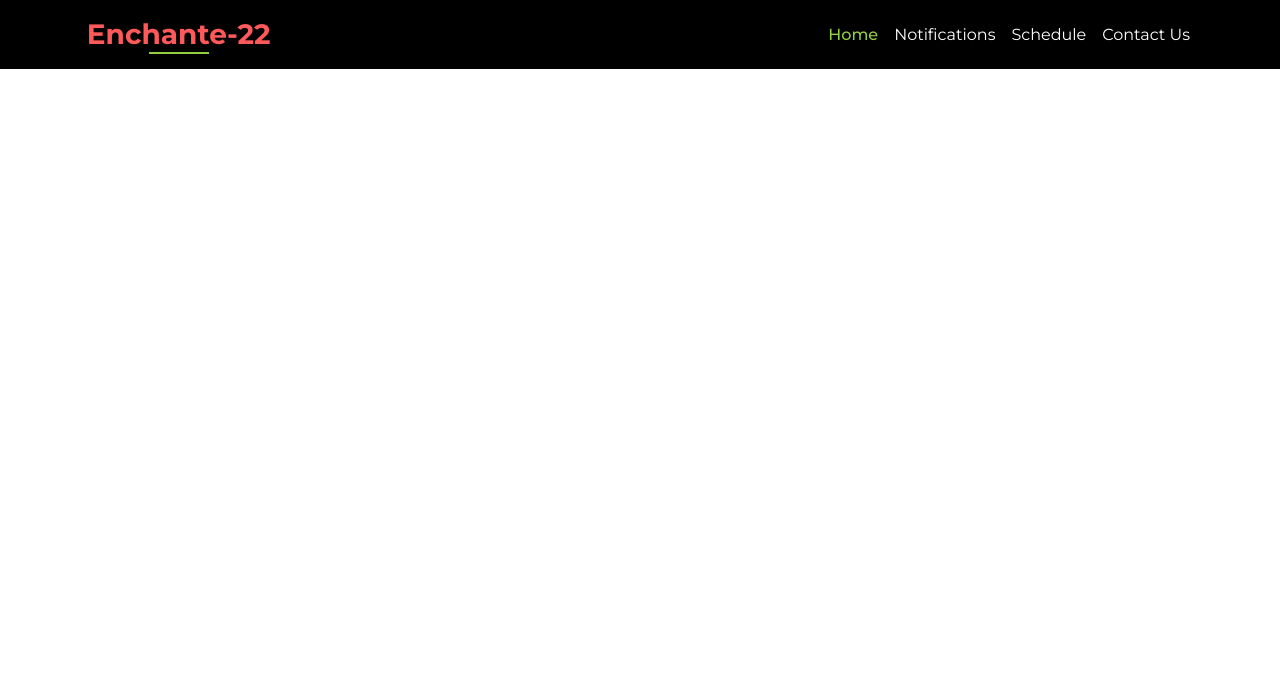
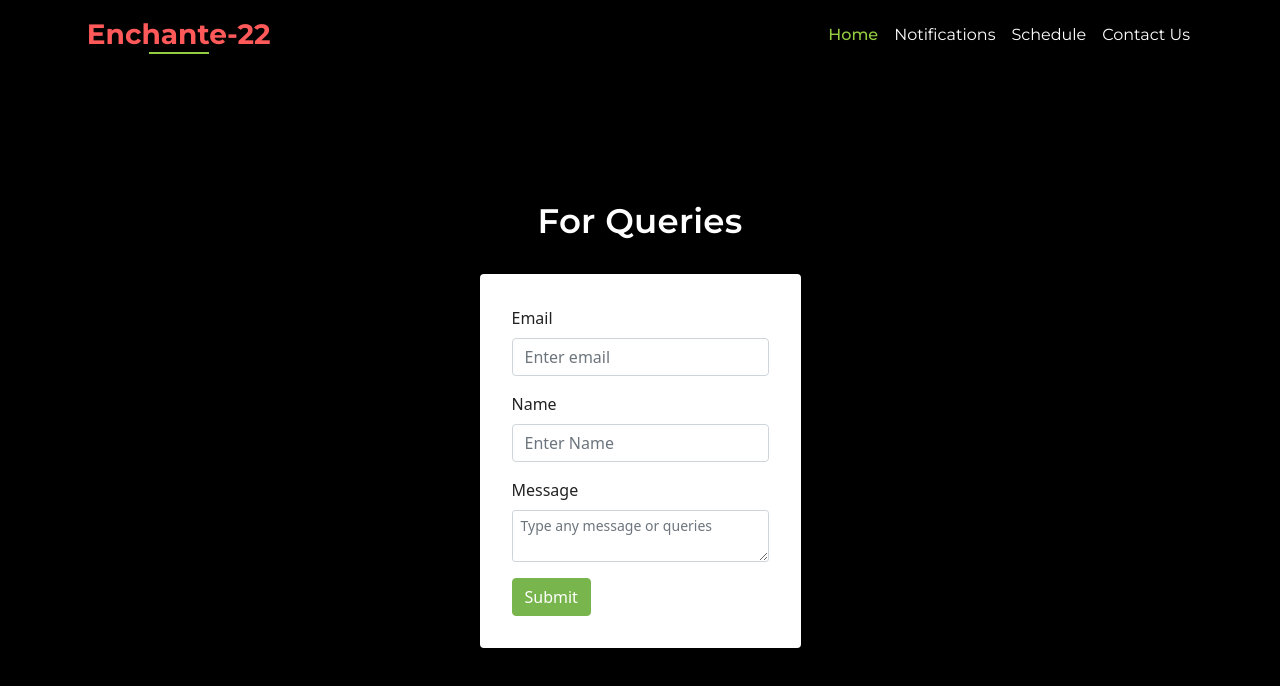
Before and after one commit to naveen8801/enchante-2022, a React (Create React App) app: page /contact in a window 1280 px wide. Shown: the top 686 px of the page. Built offline with nearby package versions, Linux system fonts and the light colour scheme.

Commit message:
added contact us page

```diff
--- a/src/App.js
+++ b/src/App.js
@@ -6,6 +6,7 @@
 import NavBar from './components/NavBar';
 import { useEffect } from 'react';
 import { useSelector, useDispatch } from 'react-redux';
+import ContactUs from './pages/ContactUs';
 function App() {
   const user = useSelector((state) => state.auth);
   return (
@@ -14,6 +15,7 @@
       <Routes>
         <Route exact path="/" element={<Home />} />
         <Route exact path="/login" element={<Login />} />
+        <Route exact path="/contact" element={<ContactUs />} />
         {user ? (
           <Route exact path="/admin-dashboard" element={<Admin />} />
         ) : null}
--- a/src/components/NavBar.js
+++ b/src/components/NavBar.js
@@ -2,6 +2,7 @@
 import { Navbar, Container, Nav } from 'react-bootstrap';
 import { makeStyles } from '@material-ui/core';
 import MenuIcon from '@material-ui/icons/Menu';
+import { Link } from 'react-router-dom';
 
 const useStyles = makeStyles(() => ({
   brand: {
@@ -62,18 +63,33 @@
               className={`${
                 curr === 0 ? classes.navLinkActive : classes.navLink
               }`}
-              href="/home"
             >
-              Home
+              <Link
+                className={`${
+                  curr === 0 ? classes.navLinkActive : classes.navLink
+                }`}
+                style={{ textDecoration: 'none' }}
+                to="/"
+              >
+                Home
+              </Link>
             </Nav.Link>
+
             <Nav.Link
               onClick={() => setCurr(1)}
               className={`${
                 curr === 1 ? classes.navLinkActive : classes.navLink
               }`}
-              href="#features"
             >
-              Notifications
+              <Link
+                className={`${
+                  curr === 1 ? classes.navLinkActive : classes.navLink
+                }`}
+                style={{ textDecoration: 'none' }}
+                to="/"
+              >
+                Notifications
+              </Link>
             </Nav.Link>
             <Nav.Link
               onClick={() => setCurr(2)}
@@ -81,7 +97,15 @@
                 curr === 2 ? classes.navLinkActive : classes.navLink
               }`}
             >
-              Schedule
+              <Link
+                className={`${
+                  curr === 2 ? classes.navLinkActive : classes.navLink
+                }`}
+                style={{ textDecoration: 'none' }}
+                to="/"
+              >
+                Schedule
+              </Link>
             </Nav.Link>
             <Nav.Link
               onClick={() => setCurr(3)}
@@ -89,7 +113,15 @@
                 curr === 3 ? classes.navLinkActive : classes.navLink
               }`}
             >
-              Contact Us
+              <Link
+                className={`${
+                  curr === 3 ? classes.navLinkActive : classes.navLink
+                }`}
+                style={{ textDecoration: 'none' }}
+                to="/contact"
+              >
+                Contact Us
+              </Link>
             </Nav.Link>
           </Nav>
         </Navbar.Collapse>
--- /dev/null
+++ b/src/pages/ContactUs.js
@@ -0,0 +1,123 @@
+import React, { useState, useEffect } from 'react';
+import { makeStyles, Typography, Card } from '@material-ui/core';
+import { Form, Button } from 'react-bootstrap';
+import { Alert } from '@material-ui/lab';
+
+const useStyles = makeStyles(() => ({
+  root: {
+    minHeight: '94vh',
+    display: 'flex',
+    justifyContent: 'center',
+    alignItems: 'center',
+    flexDirection: 'column',
+    marginTop: '3rem',
+    height: '100%',
+    position: 'relative',
+  },
+  contactHeading: {
+    fontFamily: 'Montserrat',
+    fontWeight: 600,
+    color: 'white',
+    marginBottom: '2rem',
+  },
+  btn: {
+    backgroundColor: '#78B64D!important',
+    borderColor: '#78B64D!important',
+  },
+}));
+
+function ContactUs() {
+  const [formData, setformData] = useState({
+    email: '',
+    name: '',
+    message: '',
+  });
+  const [error, seterror] = useState({ show: false, text: '' });
+  const classes = useStyles();
+
+  const handleOnClick = async () => {
+    seterror({ show: false, text: '' });
+    if (
+      formData.email.trim() === '' ||
+      formData.name.trim() === '' ||
+      formData.message.trim() === ''
+    ) {
+      seterror({ show: true, text: 'Fields can not be empty' });
+      return;
+    } else {
+      try {
+        // const res = await contact(formData);
+        // if (res.data.data.auth) {
+        //   seterror({ show: false, text: '' });
+        // } else {
+        //   seterror({ show: true, text: 'Invalid Details' });
+        //   return;
+        // }
+      } catch (err) {
+        console.log(err);
+        seterror({ show: true, text: 'Network Error' });
+      }
+    }
+  };
+  return (
+    <div className={classes.root}>
+      <Typography
+        className={classes.contactHeading}
+        align="center"
+        variant="h4"
+      >
+        For Queries
+      </Typography>
+      <Card style={{ width: '50%' }} style={{ padding: '2rem' }}>
+        <Form>
+          {error.show ? <Alert severity="error">{error.text}</Alert> : null}
+          <Form.Group className="mb-3" controlId="formBasicEmail">
+            <Form.Label>Email</Form.Label>
+            <Form.Control
+              value={formData.email}
+              type="text"
+              placeholder="Enter email"
+              onChange={(e) => {
+                setformData({ ...formData, email: e.target.value });
+              }}
+            />
+          </Form.Group>
+          <Form.Group className="mb-3" controlId="formBasicPassword">
+            <Form.Label>Name</Form.Label>
+            <Form.Control
+              value={formData.name}
+              type="text"
+              placeholder="Enter Name"
+              onChange={(e) => {
+                setformData({ ...formData, name: e.target.value });
+              }}
+            />
+          </Form.Group>
+          <Form.Group className="mb-3" controlId="formBasicPassword">
+            <Form.Label>Message</Form.Label>
+            <Form.Control
+              as={'textarea'}
+              value={formData.messages}
+              type="text"
+              placeholder="Type any message or queries"
+              onChange={(e) => {
+                setformData({ ...formData, message: e.target.value });
+              }}
+              size="sm"
+            />
+          </Form.Group>
+          <Button
+            className={classes.btn}
+            variant="primary"
+            type="button"
+            onClick={() => handleOnClick()}
+          >
+            Submit
+          </Button>
+        </Form>
+      </Card>
+    </div>
+  );
+}
+
+export default ContactUs;
--- a/src/pages/Login.js
+++ b/src/pages/Login.js
@@ -23,6 +23,10 @@
     fontWeight: 600,
     color: 'white',
     marginBottom: '2rem',
+  },
+  btn: {
+    backgroundColor: '#78B64D!important',
+    borderColor: '#78B64D!important',
   },
 }));
 
@@ -85,7 +89,12 @@
               }}
             />
           </Form.Group>
-          <Button variant="primary" type="button" onClick={() => handleLogin()}>
+          <Button
+            className={classes.btn}
+            variant="primary"
+            type="button"
+            onClick={() => handleLogin()}
+          >
             Submit
           </Button>
         </Form>
```
